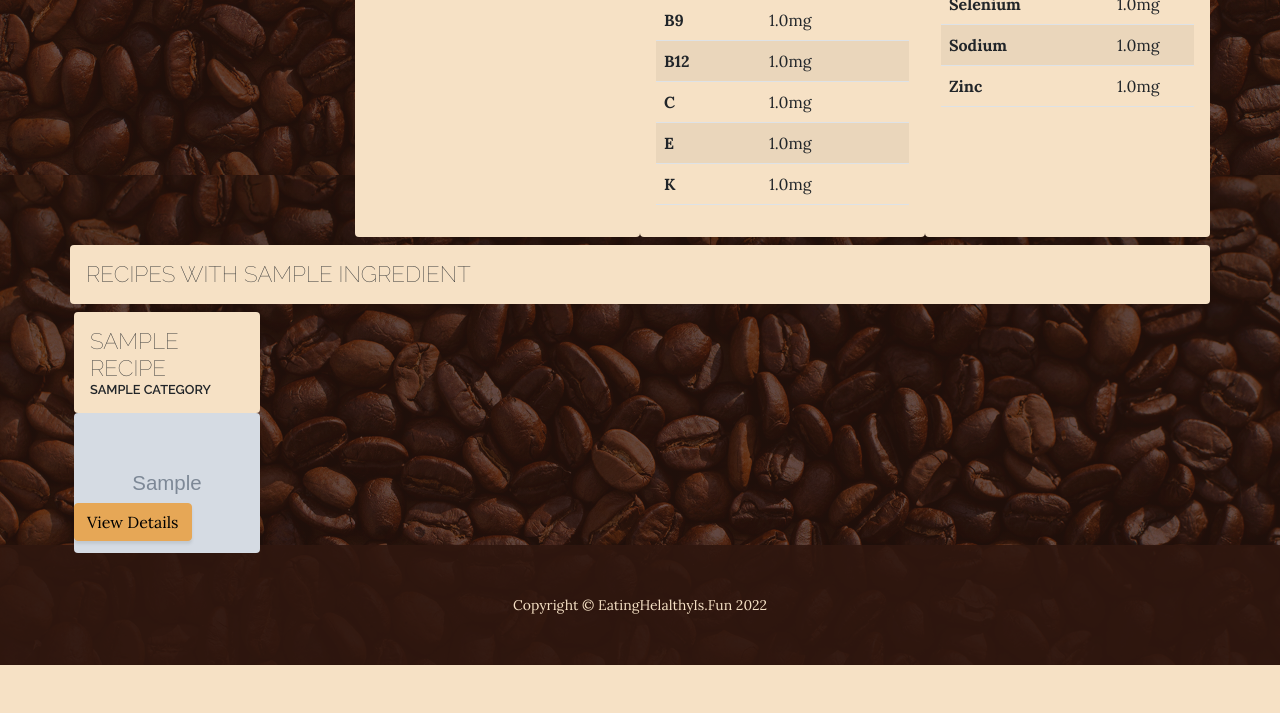
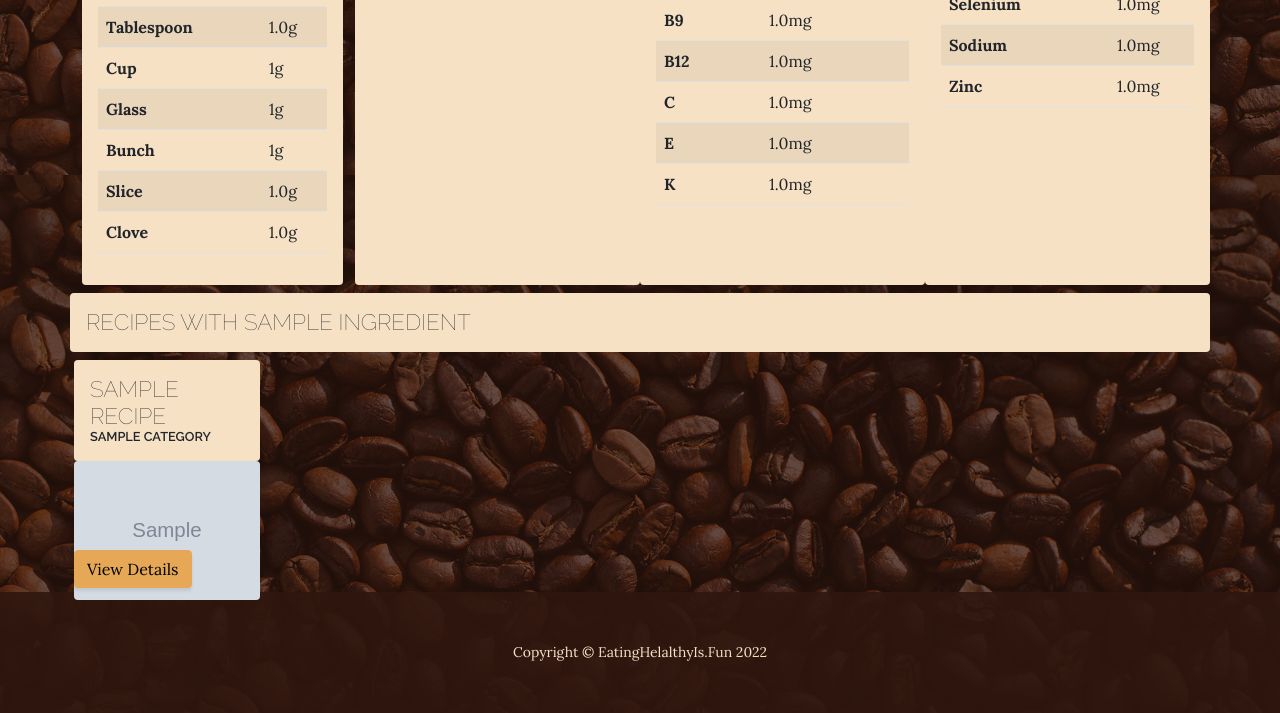
Before and after one commit to robertgrubba/recipes, a Django app: a page that uses kitchen/templates/ingredients/ingredient_detail.html in a window 1280 px wide. Shown: the part 801-1514 px from the top of the page. Before the commit the page ends 1466 px from the top, so only its background shows below. Run offline with Django 4.2, Linux system fonts and the light colour scheme; tables that the repository leaves empty hold one stand-in row (values such as "Sample post"); grey boxes marked "Sample" are stand-in pictures; some libraries are stand-ins or nearby versions.

Commit message:
added measures to ingredient detail view

```diff
--- a/kitchen/templates/ingredients/ingredient_detail.html
+++ b/kitchen/templates/ingredients/ingredient_detail.html
@@ -31,12 +31,30 @@
 		    </h1>
 	    </div>
 	<div class="d-flex row">
-		<div class="col-md-3 reounded">
+		<div class="col-md-3 rounded">
 		{% if object.image %}
 		    <img class="intro-img img-fluid mb-2 mb-lg-2 mt-lg-2 rounded" src={% static object.image %} width="300" alt="{{ object.name }}" >
 		{% else %}
 		    <img class="intro-img img-fluid mb-2 mb-lg-2 mt-lg-2 rounded" src={% static 'assets/no-image-available.png' %} width="300px" alt="{{ object.name }}" >
 		{% endif %}
+		<div class="bg-faded rounded p-3 mb-2 mb-lg-2 mt-lg-2 ms-auto">
+		    <h2 class="section-heading mb-3">
+			<span class="section-heading-lower">Measurements</span>
+			<span class="section-heading-upper">taken for recipes</span>
+		    </h2>
+		    <table class="table table-striped">
+			    <tbody>
+				{% if object.weight %}<tr><th scope="row">Average weight</th><td> {{ object.weight }}g</td></tr>{% endif %}
+				{% if object.teaspoon %}<tr><th scope="row">Teaspoon</th><td> {{ object.teaspoon }}g</td></tr> {% endif %}
+				{% if object.tablespoon %}<tr><th scope="row" >Tablespoon</th><td> {{ object.tablespoon }}g</td></tr>{% endif %}
+				{% if object.cup %}<tr><th scope="row">Cup</th><td> {{ object.cup }}g</td></tr>{% endif %}
+				{% if object.glass %}<tr><th scope="row">Glass</th><td> {{ object.glass }}g</td></tr>{% endif %}
+				{% if object.bunch %} <tr><th scope="row">Bunch</th><td> {{ object.bunch }}g</td></tr>{% endif %}
+				{% if object.slice %} <tr><th scope="row">Slice</th><td>{{object.slice }}g</td></tr>{% endif %}
+				{% if object.clove %} <tr><th scope="row">Clove</th><td>{{object.clove }}g</td></tr>{% endif %}
+			    </tbody>
+			</table>
+		</div>
 		</div>
 			    <div class="col-md-3 bg-faded p-3 mb-2 mb-lg-2 mt-lg-2 ms-auto rounded">
 				    <h2 class="section-heading mb-3">
```
